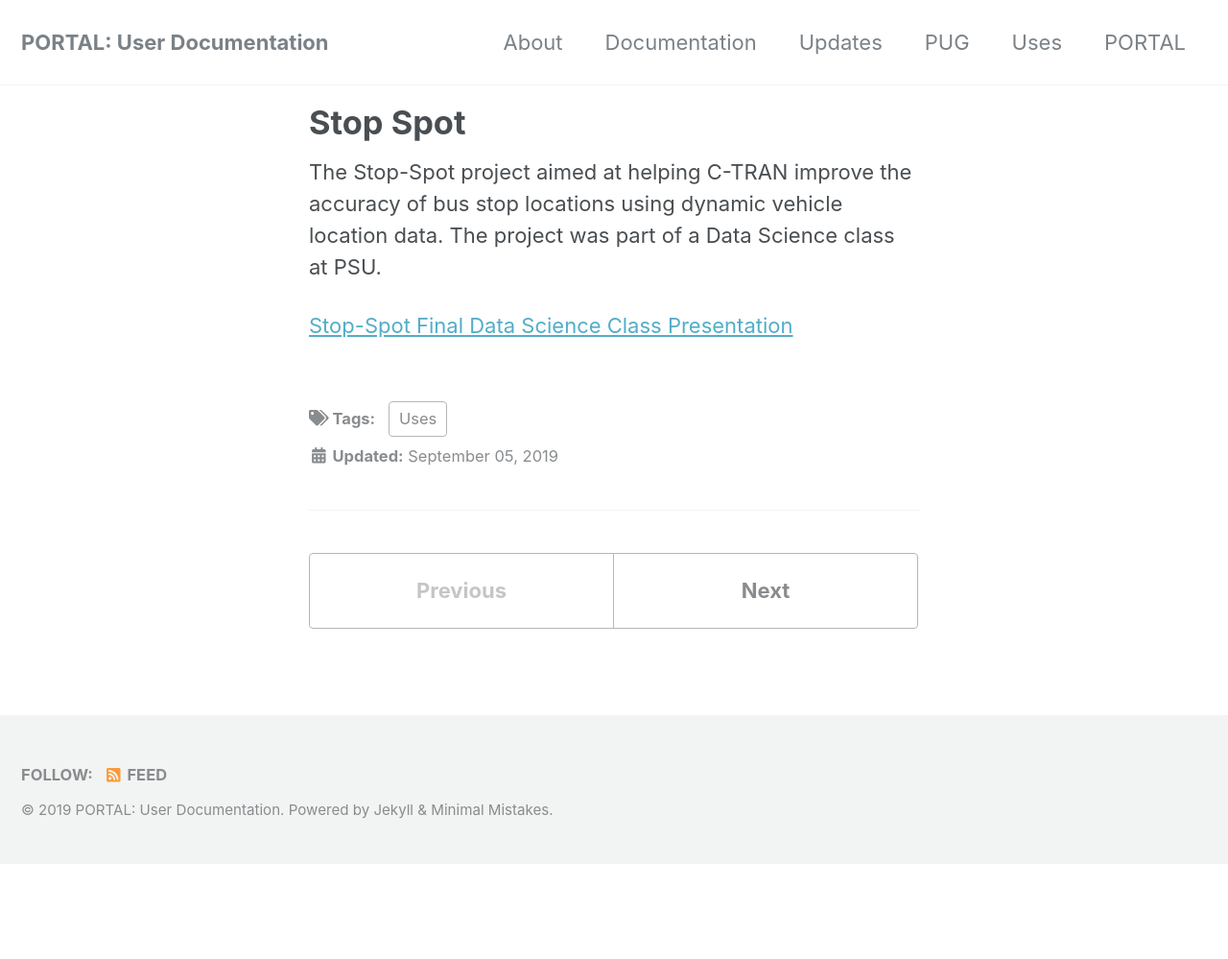
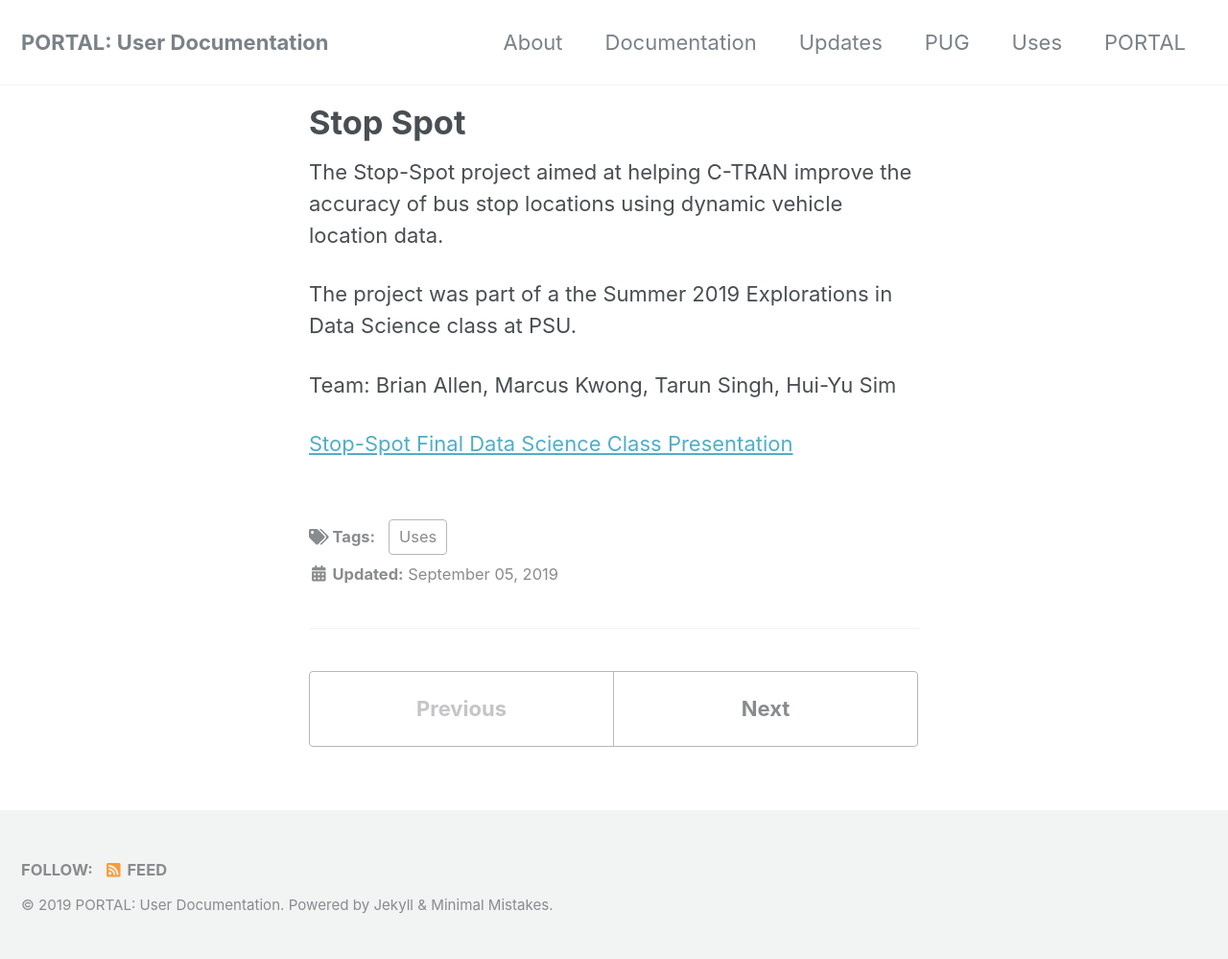
Before and after one commit to adus/portal-documentation, a Jekyll site: the page built from _uses-of-portal/stop-spot.md, in a window 1280 px wide. Shown: the whole page at 96% size. Built offline with Jekyll 4.4.1, drawn with Linux system fonts in a browser that asks for light colours; nearby versions of some CDN libraries; before the commit the page ends 900 px from its top, so only the background shows below that.

Commit message:
Update stop-spot.md

```diff
--- a/_uses-of-portal/stop-spot.md
+++ b/_uses-of-portal/stop-spot.md
@@ -4,6 +4,10 @@ tags:
   - Uses
 ---
 
-The Stop-Spot project aimed at helping C-TRAN improve the accuracy of bus stop locations using dynamic vehicle location data. The project was part of a Data Science class at PSU.
+The Stop-Spot project aimed at helping C-TRAN improve the accuracy of bus stop locations using dynamic vehicle location data.
+
+The project was part of a the Summer 2019 Explorations in Data Science class at PSU.
+
+Team: Brian Allen, Marcus Kwong, Tarun Singh, Hui-Yu Sim
 
 [Stop-Spot Final Data Science Class Presentation](https://drive.google.com/file/d/1yDww1mS4s2BpFOW2kacZK2JrPdAA4ihA/view?usp=sharing)
```
